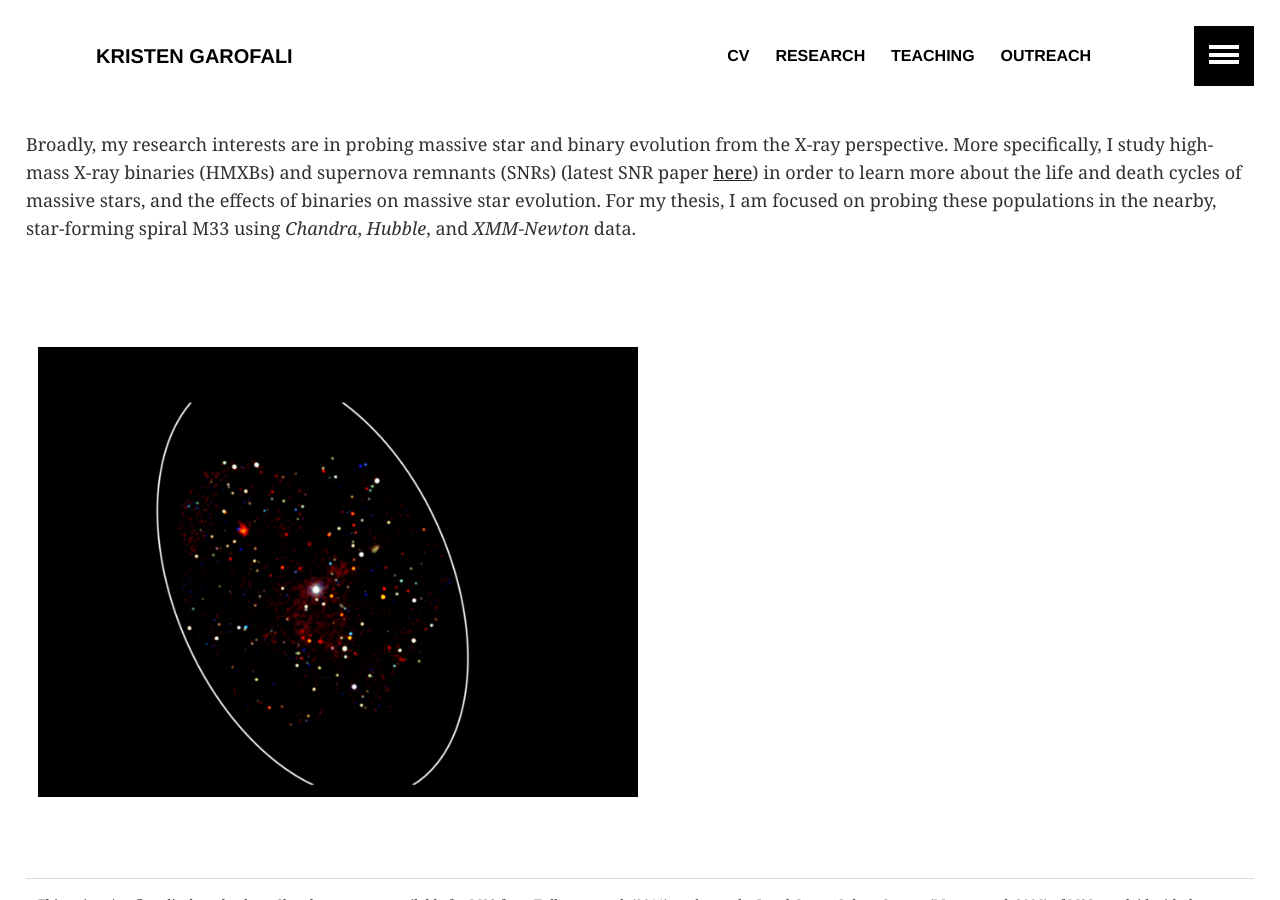
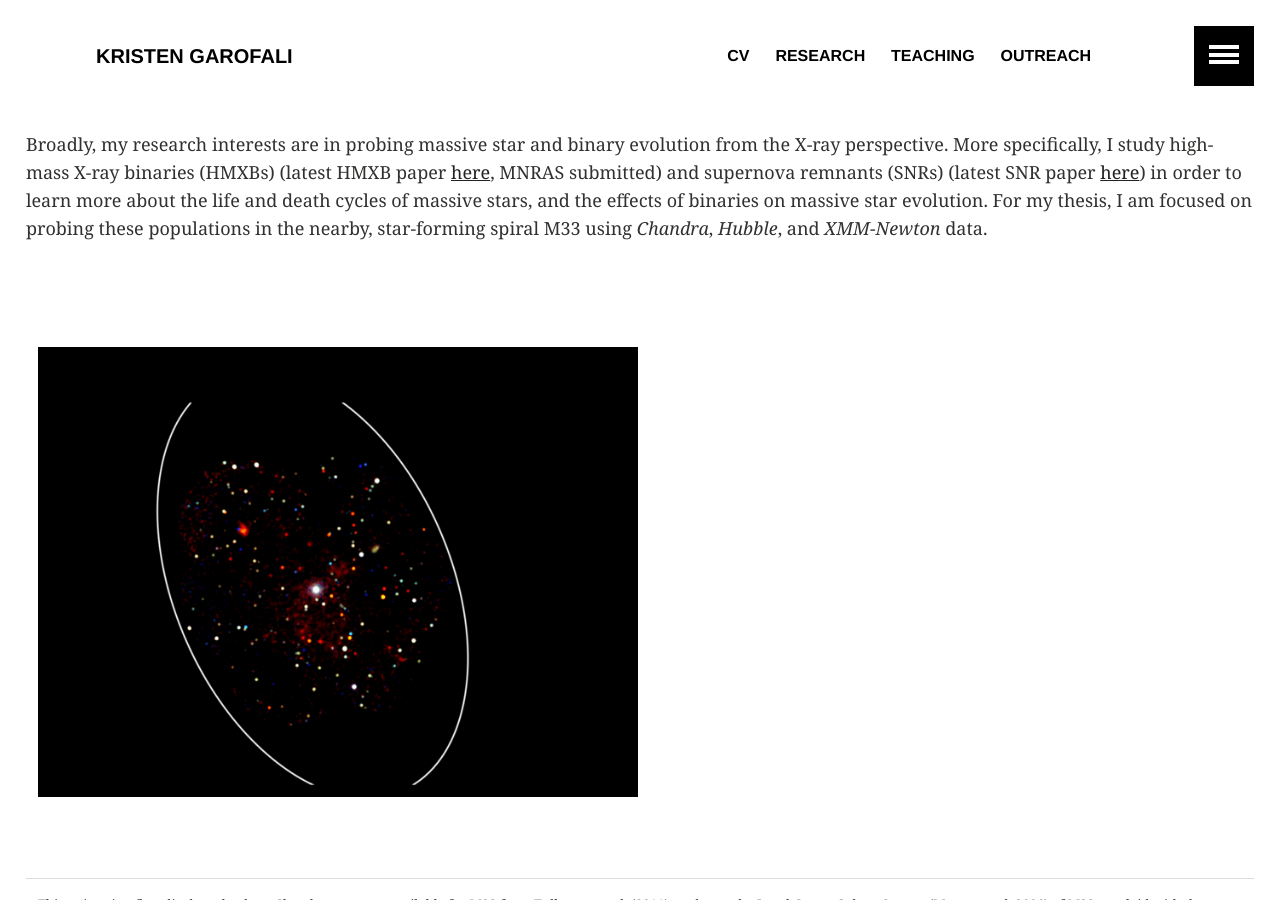
Before and after one commit to kgarofali/kgarofali.github.io, a Jekyll site: the page built from research.md, in a window 1280 px wide and 900 px high. Built offline with Jekyll 4.4.1, drawn with Linux system fonts in a browser that asks for light colours.

Commit message:
paper link

```diff
--- a/research.md
+++ b/research.md
@@ -5,7 +5,7 @@ permalink: /research/
 ---
 
 
-Broadly, my research interests are in probing massive star and binary evolution from the X-ray perspective. More specifically, I study high-mass X-ray binaries (HMXBs) and supernova remnants (SNRs) (latest SNR paper [here](https://arxiv.org/abs/1708.01239)) in order to learn more about the life and death cycles of massive stars, and the effects of binaries on massive star evolution. For my thesis, I am focused on probing these populations in the nearby, star-forming spiral M33 using *Chandra*, *Hubble*, and *XMM-Newton* data.
+Broadly, my research interests are in probing massive star and binary evolution from the X-ray perspective. More specifically, I study high-mass X-ray binaries (HMXBs) (latest HMXB paper [here](../docs/m33hmxp_paper.pdf), MNRAS submitted) and supernova remnants (SNRs) (latest SNR paper [here](https://arxiv.org/abs/1708.01239)) in order to learn more about the life and death cycles of massive stars, and the effects of binaries on massive star evolution. For my thesis, I am focused on probing these populations in the nearby, star-forming spiral M33 using *Chandra*, *Hubble*, and *XMM-Newton* data.
 
 <table class="image" align="center">
 <tr><td><img src="../images/m33coverage.gif" height="588px" width="600px"></td></tr>
```
Also changed, not shown: 1 other file.
